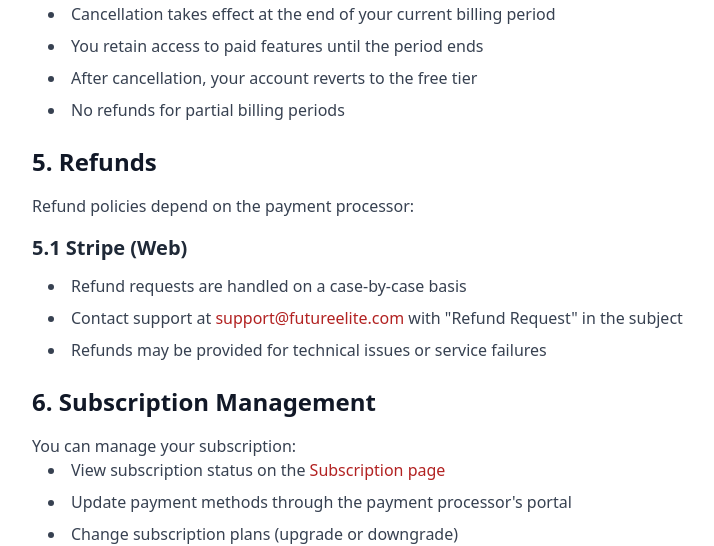
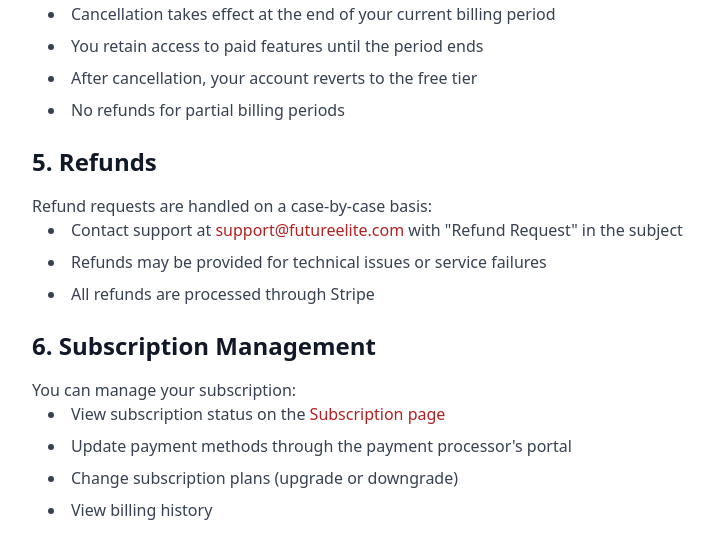
Before and after one commit to chardy1903/FutureElite2025, a Flask app: page /subscription-info in a window 1280 px wide. Shown: the part 1905-2451 px from the top of the page, without its empty margins (192-906 px from the left). Run offline with Flask 2, Linux system fonts and the light colour scheme; parts of the project's set-up code (start-up, migrations or seed data) failed here and were passed over; some libraries are stand-ins or nearby versions.

Commit message:
Simplify refunds section to remove reference to multiple payment processors

```diff
--- a/app/templates/legal/subscription_info.html
+++ b/app/templates/legal/subscription_info.html
@@ -136,15 +136,13 @@
             <section>
                 <h2 class="text-2xl font-semibold text-gray-900 mt-6 mb-4">5. Refunds</h2>
                 <p class="text-gray-700 leading-relaxed">
-                    Refund policies depend on the payment processor:
+                    Refund requests are handled on a case-by-case basis:
                 </p>
-                <h3 class="text-xl font-semibold text-gray-800 mt-4 mb-3">5.1 Stripe (Web)</h3>
                 <ul class="list-disc list-inside text-gray-700 space-y-2 ml-4">
-                    <li>Refund requests are handled on a case-by-case basis</li>
                     <li>Contact support at <a href="mailto:{{ support_email }}" class="text-qadsiah-red hover:underline">{{ support_email }}</a> with "Refund Request" in the subject</li>
                     <li>Refunds may be provided for technical issues or service failures</li>
+                    <li>All refunds are processed through Stripe</li>
                 </ul>
-
             </section>
 
             <section>
```
